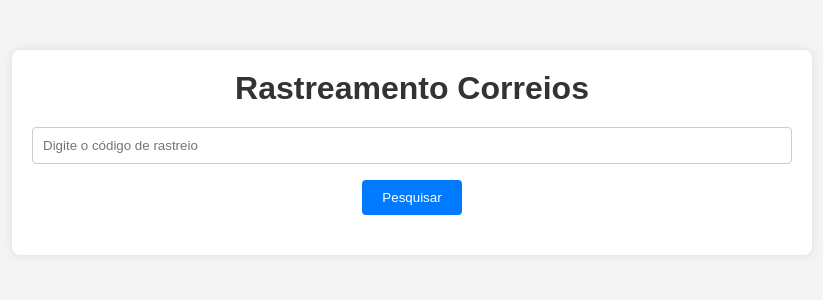
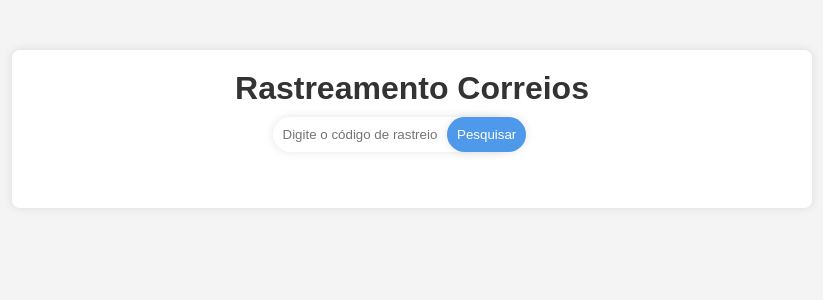
Before and after one commit to Rennanlp/novoteste, a Flask app: page /rastreamento in a window 1280 px wide. Shown: the part 45-345 px from the top of the page, without its empty margins (228-1051 px from the left). Run offline with Flask 3, Linux system fonts and the light colour scheme; the visitor is signed in with stand-in values (Sample User, id 1).

Commit message:
Add files via upload

```diff
--- a/app.py
+++ b/app.py
@@ -211,6 +211,7 @@ def clear_tasks():
     return jsonify({'status': 'success'})
 
 @app.route('/rastreamento', methods=['GET', 'POST'])
+@login_required
 def rastreio():
     return render_template('sro.html')
 
--- a/static/form.css
+++ b/static/form.css
@@ -394,3 +394,7 @@ nav select {
 .flatpickr-days {
     transform: scale(0.9);
 }
+
+#data{
+  margin-bottom: 20px;
+}
--- a/static/sro.css
+++ b/static/sro.css
@@ -88,3 +88,41 @@ button:hover {
   .corr{
     margin-top: 20px;
   }
+.search {
+  display: inline-block;
+  position: relative;
+  margin-left: 70px;
+  align-items: center;
+}
+
+.search input[type="text"] {
+  width: 250%;
+  padding: 10px;
+  margin-top: 10px;
+  margin-left: -127px;
+  margin-right: 25px;
+  border: none;
+  border-radius: 20px;
+  box-shadow: 0 0 10px rgba(0, 0, 0, 0.1);
+}
+
+.search button[type="submit"] {
+  background-color: #4e99e9;
+  border: none;
+  color: #fff;
+  margin-top: 10px;
+  cursor: pointer;
+  padding: 10px 10px;
+  border-radius: 20px;
+  box-shadow: 0 0 10px rgba(0, 0, 0, 0.1);
+  position: absolute;
+  top: 0;
+  right: 10;
+  transition: .9s ease;
+}
+
+.search button[type="submit"]:hover {
+  transform: scale(1.1);
+  color: rgb(255, 255, 255);
+  background-color: blue;
+}
--- a/templates/login.html
+++ b/templates/login.html
@@ -2,6 +2,7 @@
 <html lang="pt-br">
 <head>
     <meta charset="UTF-8">
+    <meta name="viewport" content="width=device-width, initial-scale=1.0">
     <title>Login</title>
     <link rel="stylesheet" href="{{ url_for('static', filename='styles1.css') }}">
     <link rel="icon" href="{{ url_for('static', filename='logo_ico.ico') }}" type="image/x-icon">
--- a/templates/sro.html
+++ b/templates/sro.html
@@ -1,6 +1,7 @@
 <!-- templates/index.html -->
 <!DOCTYPE html>
-<html lang="en">
+<html lang="pt-br">
+
 <head>
     <meta charset="UTF-8">
     <meta name="viewport" content="width=device-width, initial-scale=1.0">
@@ -8,6 +9,7 @@
     <link rel="icon" href="{{ url_for('static', filename='logo_ico.ico') }}" type="image/x-icon">
     <title>Rastreamento Correios</title>
 </head>
+
 <body>
     <nav>
         <label for="pageSelector">Ir para:</label>
@@ -20,12 +22,15 @@
         </select>
     </nav>
     <div class="container">
-        <h1>Rastreamento Correios</h1>
-        <input type="text" class="corr" id="trackingNumber" placeholder="Digite o código de rastreio">
-        <button onclick="searchTracking()">Pesquisar</button>
+            <h1>Rastreamento Correios</h1>
+            <div class="search">
+            <input class="search-input" type="text" id="trackingNumber" placeholder="Digite o código de rastreio">
+            <button class="search-button" type="submit" onclick="searchTracking()">Pesquisar</button>
+        </div>
         <div id="result"></div>
     </div>
 
     <script src="{{ url_for('static', filename='script.js') }}"></script>
 </body>
+
 </html>
```
Also changed, not shown: static/script.js (+46 -35 lines).
